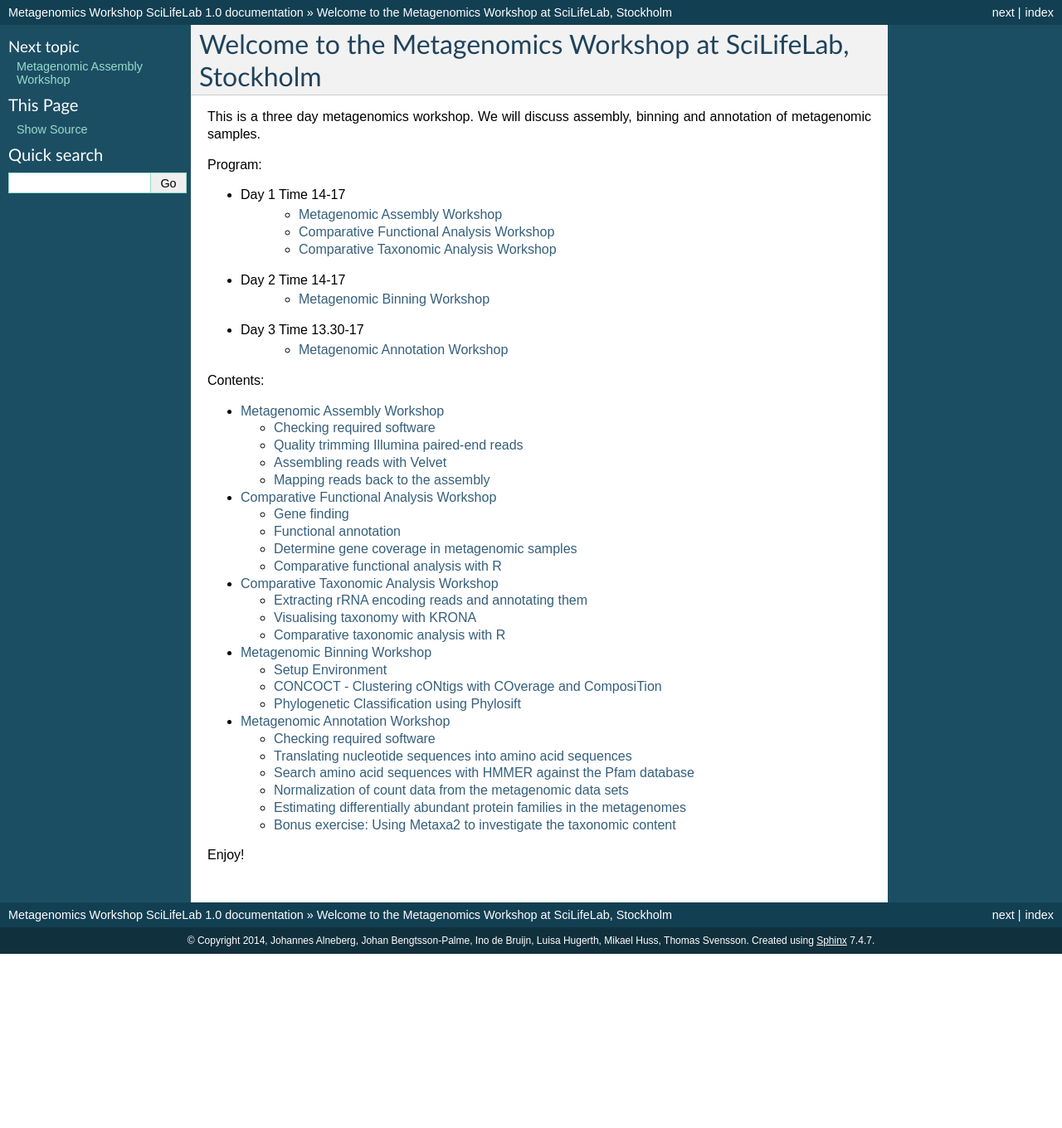
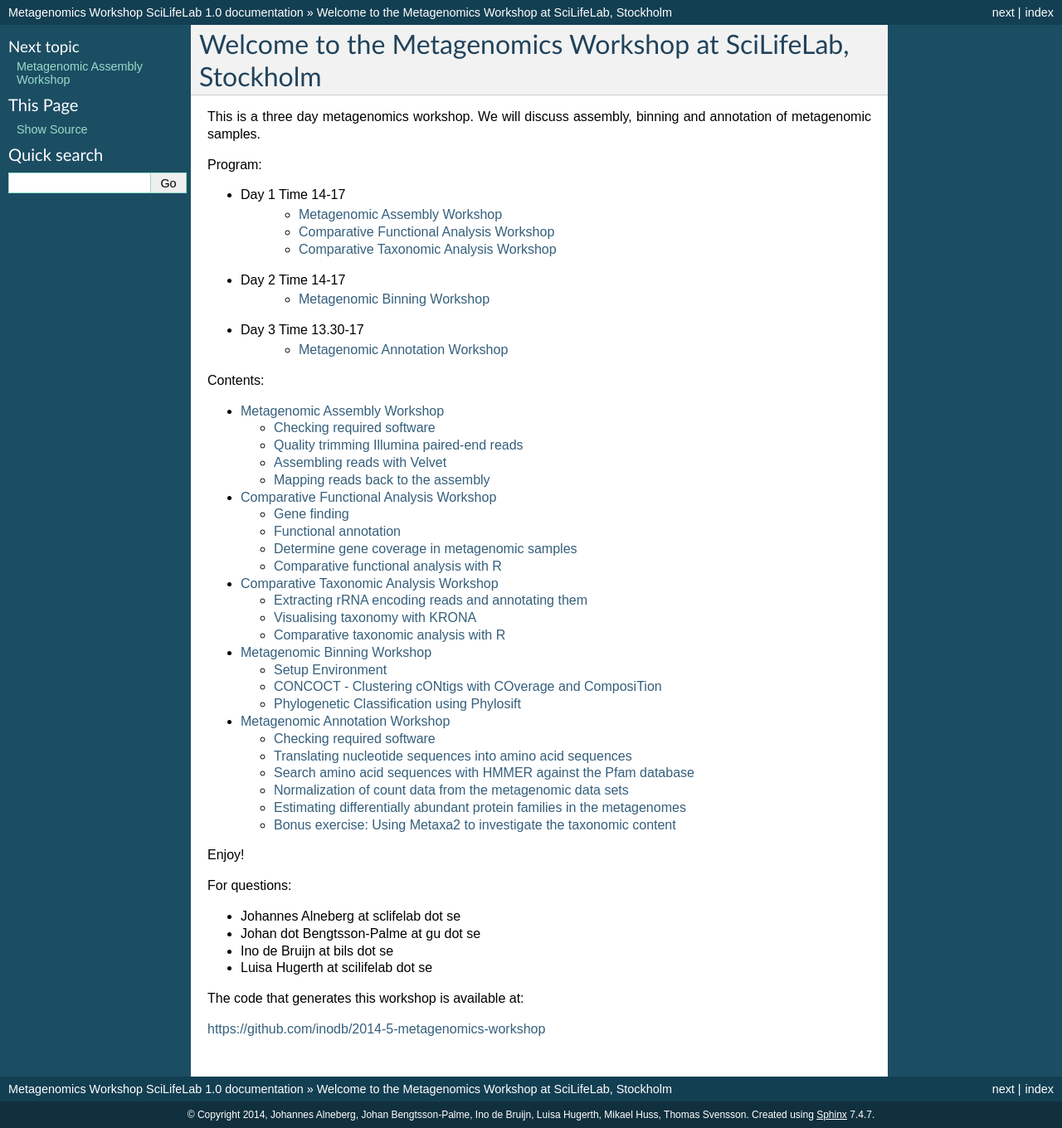
Before and after one commit to inodb/2014-5-metagenomics-workshop, a Sphinx documentation site: the page built from source/index.rst, in a window 1280 px wide. Shown: the whole page at 83% size. Built offline with Sphinx 7.4.7, drawn with Linux system fonts in a browser that asks for light colours; before the commit the page ends 1150 px from its top, so only the background shows below that.

Commit message:
Add email adresses

```diff
--- a/source/index.rst
+++ b/source/index.rst
@@ -33,3 +33,14 @@ Contents:
    annotation/index
 
 Enjoy!
+
+For questions:
+
+* Johannes Alneberg at sclifelab dot se
+* Johan dot Bengtsson-Palme at gu dot se
+* Ino de Bruijn at bils dot se
+* Luisa Hugerth at scilifelab dot se
+
+The code that generates this workshop is available at:
+
+https://github.com/inodb/2014-5-metagenomics-workshop
```
